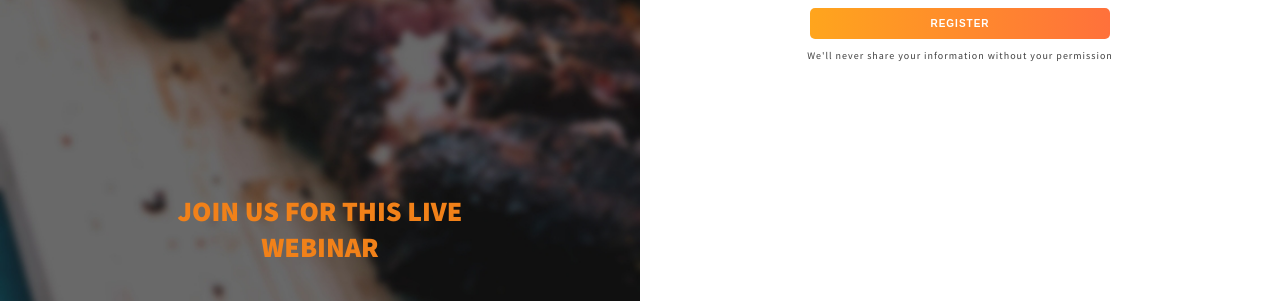
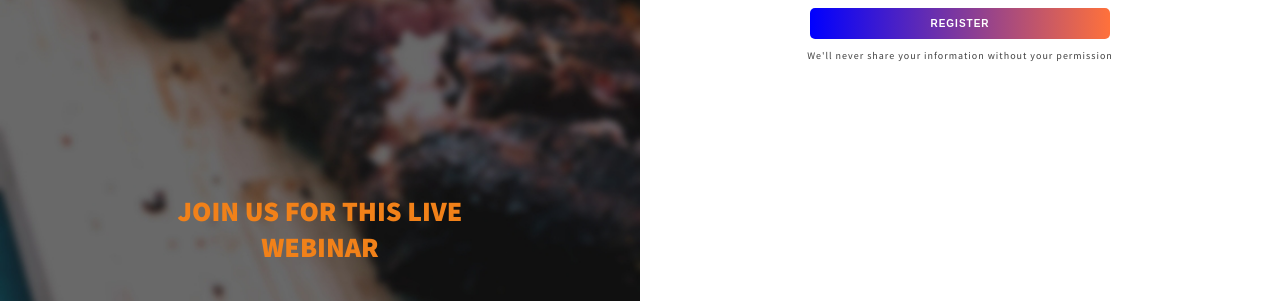
Before and after one commit to mohanreddy1666/BBQ-WebPage, a plain HTML site: page index.html in a window 1280 px wide. Shown: the part 499-800 px from the top of the page. Drawn offline with Linux system fonts and the light colour scheme.

Commit message:
design change

```diff
--- a/index.css
+++ b/index.css
@@ -128,7 +128,7 @@ input {
 }
 
 .btn-primary {
-    background: linear-gradient(to left, #ff713b, #ffa51d);
+    background: linear-gradient(to left, #ff713b, blue);
     color: white;
 }
 
```
